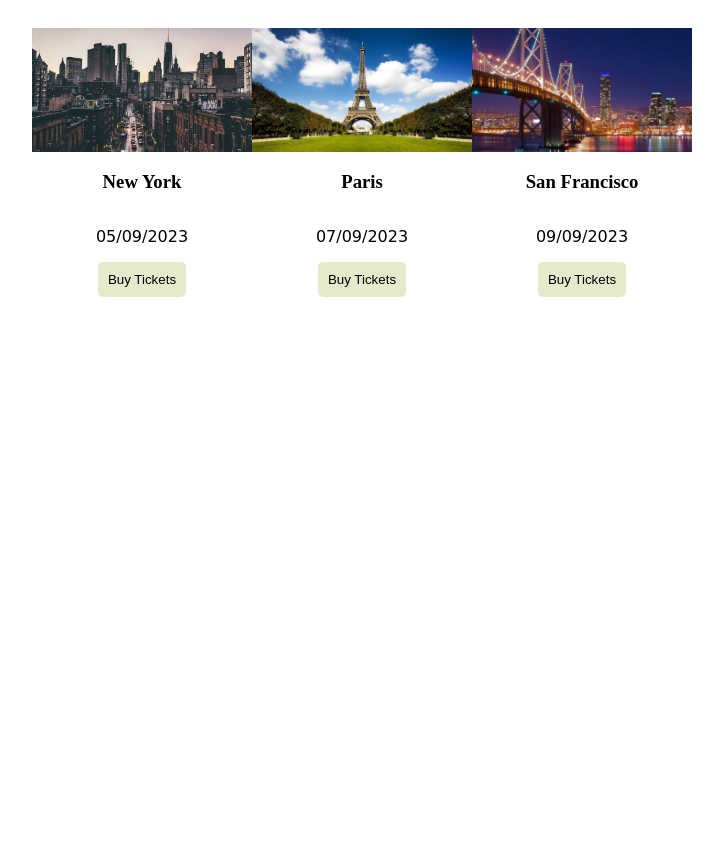
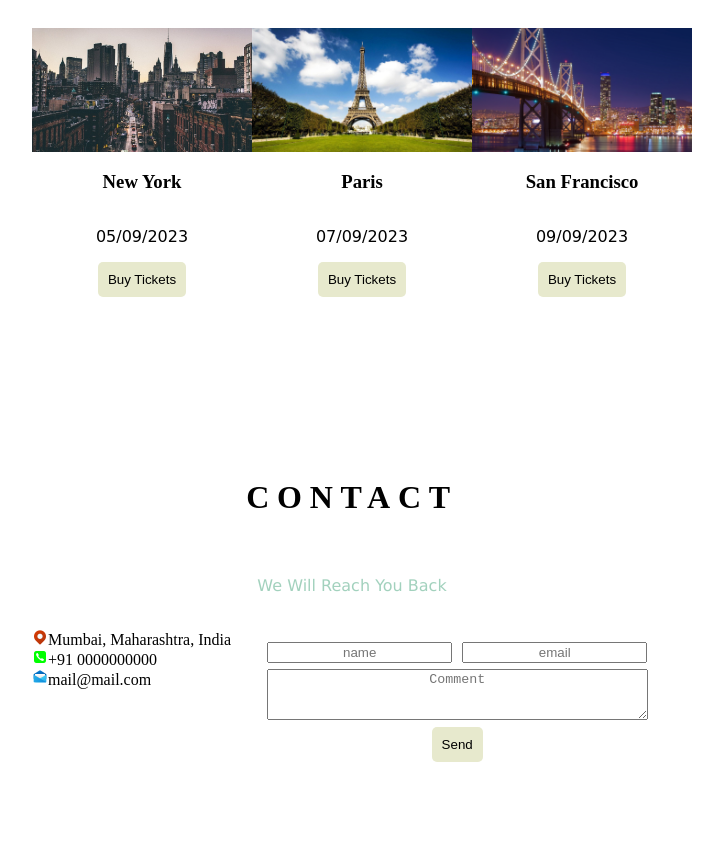
Before and after one commit to CoderHritik0/PRODIGY_WD_01, a plain HTML site: page index.html in a window 1280 px wide. Shown: the part 967-1809 px from the top of the page, without its empty margins (288-1011 px from the left). Before the commit the page ends 1349 px from the top, so only its background shows below. Drawn offline with Linux system fonts and the light colour scheme.

Commit message:
Section 3 complete

```diff
--- a/index.html
+++ b/index.html
@@ -82,6 +82,30 @@
             </div>
         </div>
     </section>
+    <section id="contact">
+        <div class="head">
+            <h2>contact</h2>
+        </div>
+        <br>
+        <div class="caption">
+            <p>We Will Reach You Back</p>
+        </div>
+        <br>
+        <div class="contact">
+            <div class="address">
+                <img src="src/icons/icon-location-16.png" alt="loc">Mumbai, Maharashtra, India <br>
+                <img src="src/icons/icon-phone-16.png" alt="phone">+91 0000000000 <br>
+                <img src="src/icons/icon-email-16.png" alt="email">mail@mail.com
+            </div>
+            <div class="form">
+                <input class="form-field" type="text" name="name" id="name" placeholder="name">
+                <input class="form-field" type="email" name="email" id="email" placeholder="email"><br>
+                <textarea class="form-field" name="comment" id="comment" cols="45" rows="3"
+                    placeholder="Comment"></textarea><br>
+                <button class="btn" type="submit">Send</button>
+            </div>
+        </div>
+    </section>
 
     <script src="script.js"></script>
 </body>
--- a/style.css
+++ b/style.css
@@ -60,7 +60,8 @@ body {
 }
 
 #band,
-#tour {
+#tour,
+#contact {
     max-width: 50vw;
     margin: auto;
     padding: 70px 0px;
@@ -111,3 +112,24 @@ body {
     border-radius: 5px;
     background-color: #e7e9cd;
 }
+
+.contact {
+    display: grid;
+    /* width: 50%; */
+}
+
+.address {
+    text-align-last: start;
+    flex-grow: 3;
+}
+
+.form {
+    grid-column-start: 2;
+    grid-column-end: 4;
+    /* width: 100%; */
+    padding: 10px;
+}
+
+.form-field {
+    margin: 3px;
+}
```
Also changed, not shown: src/icons/icon-email-16.png (added), src/icons/icon-location-16.png (added), src/icons/icon-phone-16.png (added).
